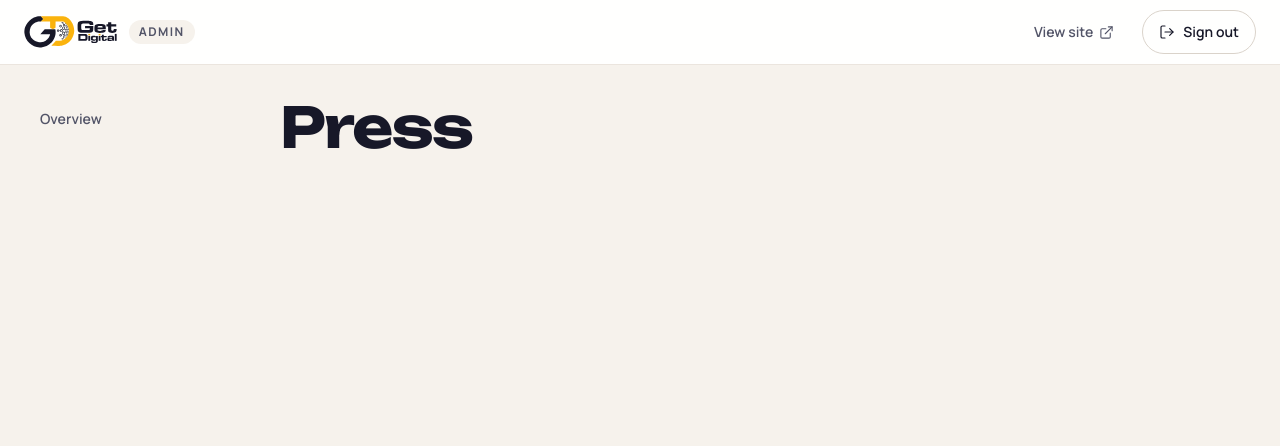
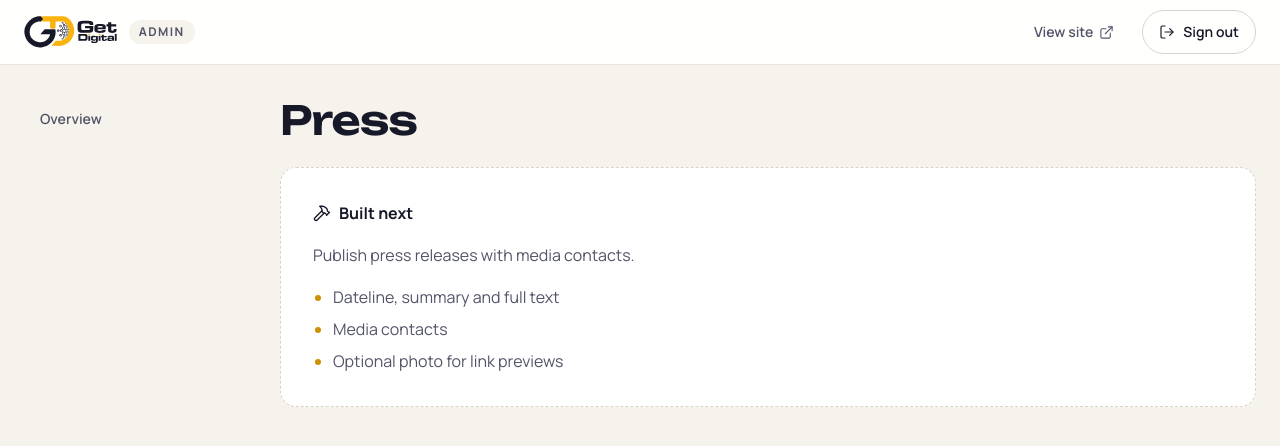
Before and after one commit to charlesaroma/get_digital, a React (Vite) app: page /admin/press in a window 1280 px wide. Shown: the top 446 px of the page. Built offline with nearby package versions, Linux system fonts and the light colour scheme; no server answers.

Commit message:
implement features for voting, ticketing, press releases, and legal pages with tanstack store integration

```diff
--- a/src/AdminDashboard/pages/5.press/press.jsx
+++ b/src/AdminDashboard/pages/5.press/press.jsx
@@ -1,4 +1,16 @@
 /* Admin: Press */
+import AdminPlaceholder from "@/AdminDashboard/components/AdminPlaceholder";
+
 export default function AdminPressPage() {
-  return <h1>Press</h1>;
+  return (
+    <AdminPlaceholder
+      title="Press"
+      text="Publish press releases with media contacts."
+      items={[
+        "Dateline, summary and full text",
+        "Media contacts",
+        "Optional photo for link previews",
+      ]}
+    />
+  );
 }
```
